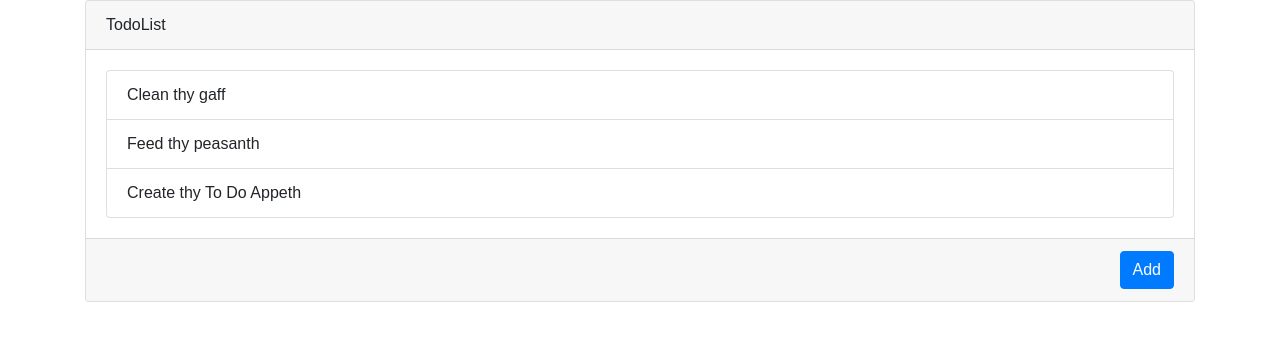
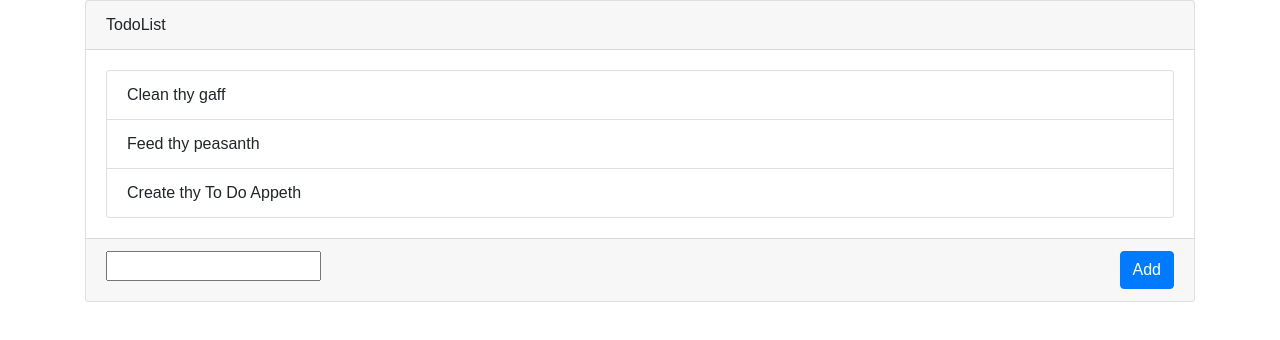
Before and after one commit to N00172468/Vue_To_Do_List_V2-, a Vue app: page / in a window 1280 px wide. Shown: the top 340 px of the page. Built offline with nearby package versions, Linux system fonts and the light colour scheme.

Commit message:
Added option to add a new Todo

```diff
--- a/src/components/TodoList.vue
+++ b/src/components/TodoList.vue
@@ -5,6 +5,7 @@
                 <TodoItem v-for="item in list" :todo="item" :key="item.id"/>
             </b-list-group>
             <template v-slot:footer>
+                <input type="text" v-model="todo" v-on:keyup.enter="addNewTodo()"/>
                 <b-button class="float-right" variant="primary">Add</b-button>
             </template>
         </b-card>
```
